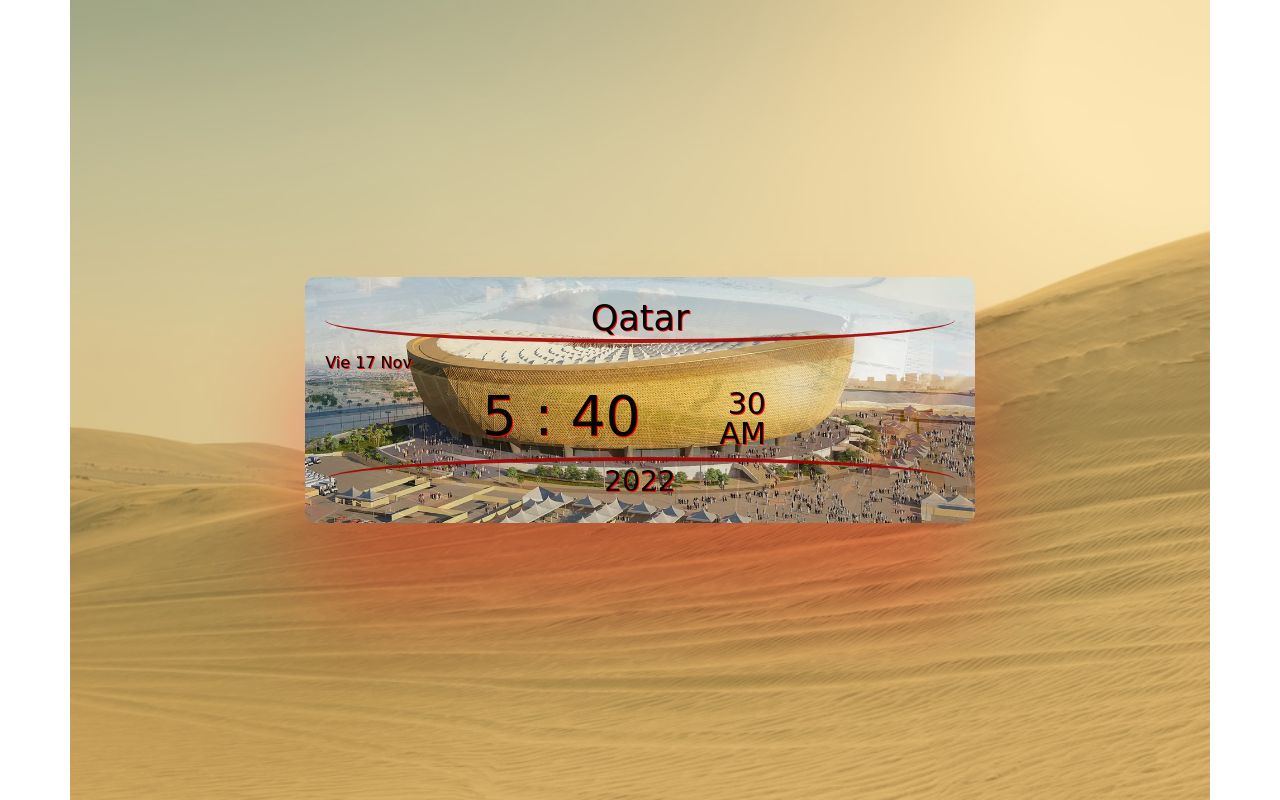
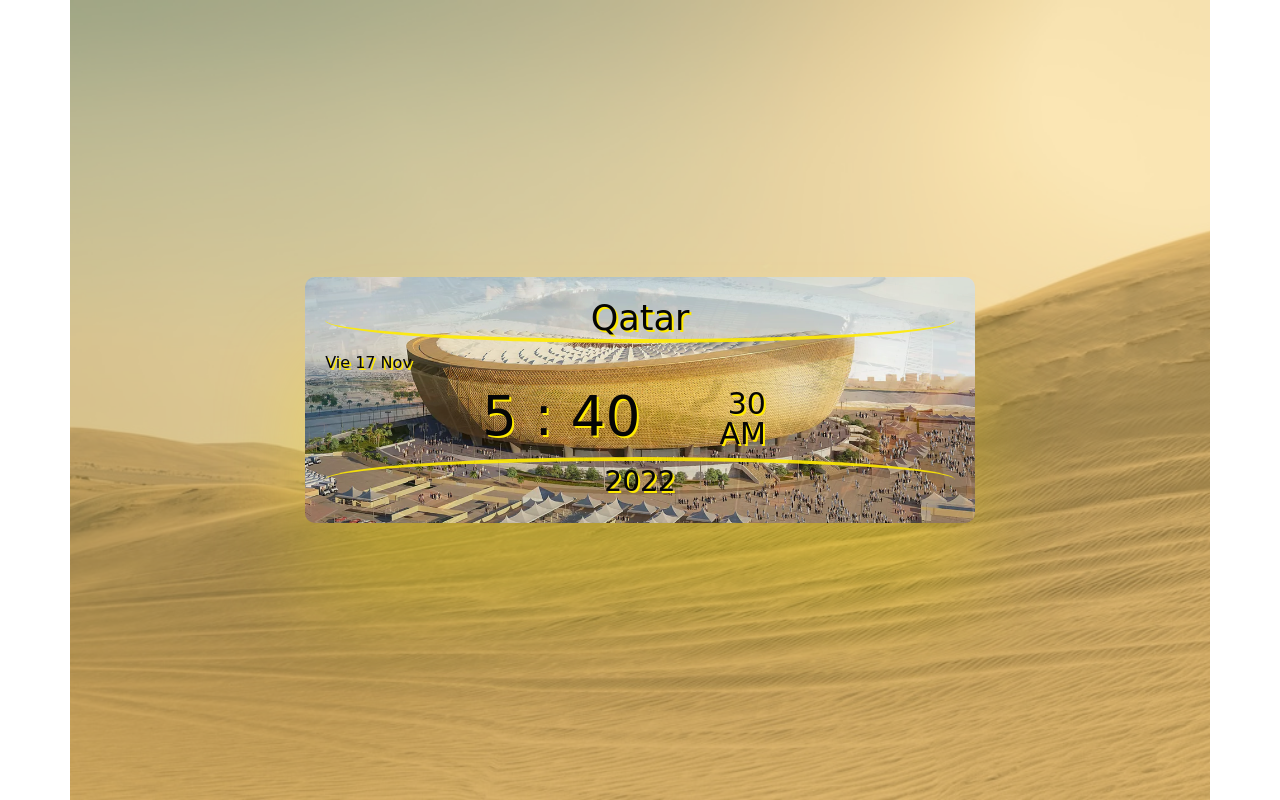
Before and after one commit to rolandoWe/relojDigitalQatar, a plain HTML site: page index.html in a window 1280 px wide. Drawn offline with nearby package versions, Linux system fonts and the light colour scheme; a web font is replaced by a local one.

Commit message:
Add files via upload

```diff
--- a/index.css
+++ b/index.css
@@ -39,11 +39,11 @@
     background-size: cover;
     background-blend-mode: luminosity;
 
-    box-shadow: 0px 80px 100px 1px rgba(255, 0, 0, 0.3);
+    box-shadow: 0px 80px 100px 1px rgba(255, 235, 0, 0.3);
     box-sizing: border-box;
     color: rgb(6, 6, 6);
     /* transition: .1s; */
-    text-shadow: 1px 1px rgb(255, 0, 0);
+    text-shadow: 2px 2px rgb(255, 235, 0);
     border-radius: 10px;
     padding: 20px;
     width: 60%;
@@ -70,7 +70,7 @@
 }
 .contenedor h2{
     font-size: 35px;
-    border-bottom: solid rgba(160, 0, 0, 0.9) 4px;
+    border-bottom: solid rgba(255, 235, 0, 0.9) 4px;
     border-radius: 50%;
     /* background-color: rgb(255, 0, 0,.9); */
 }
@@ -127,7 +127,7 @@ top: 60px;
 .anio{
     width:100%;
     /* text-align: left; */
-    border-top: solid rgba(160, 0, 0, 0.9) 4px;
+    border-top: solid rgba(255, 235, 0, 0.9) 4px;
     border-radius: 50%;
     font-size: 28px;
 }
```
